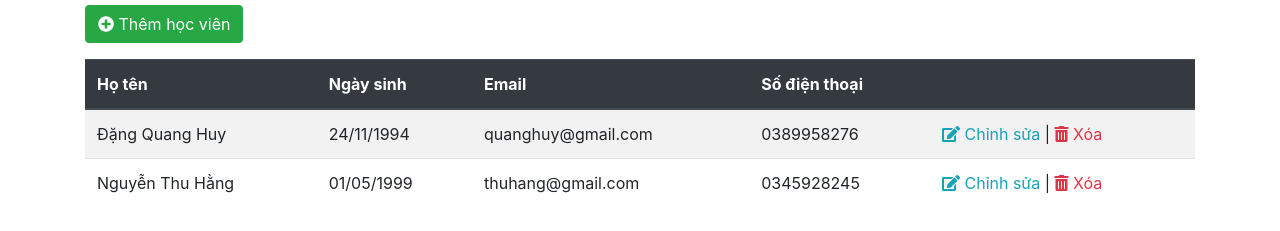
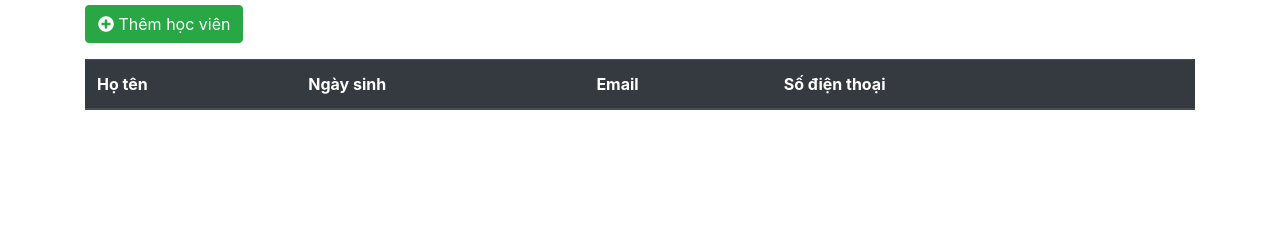
Before and after one commit to vudt0911/Student-API, a website: page public/index.html in a window 1280 px wide. Shown: the part 75-306 px from the top of the page. Drawn offline with nearby package versions, Linux system fonts and the light colour scheme; no server answers.

Commit message:
update file edit.js final

```diff
--- a/public/index.html
+++ b/public/index.html
@@ -32,30 +32,7 @@
                     </tr>
                 </thead>
 
-                <tbody>
-                    <tr>
-                        <td>Đặng Quang Huy</td>
-                        <td>24/11/1994</td>
-                        <td>quanghuy@gmail.com</td>
-                        <td>0389958276</td>
-                        <td>
-                            <a href="/edit.html?id=1" class="text-info"><i class="fa fa-edit"></i> Chỉnh sửa</a>
-                            |
-                            <a class="text-danger"><i class="fa fa-trash-alt"></i> Xóa</a>
-                        </td>
-                    </tr>
-                    <tr>
-                        <td>Nguyễn Thu Hằng</td>
-                        <td>01/05/1999</td>
-                        <td>thuhang@gmail.com</td>
-                        <td>0345928245</td>
-                        <td>
-                            <a href="/edit.html?id=2" class="text-info"><i class="fa fa-edit"></i> Chỉnh sửa</a>
-                            |
-                            <a class="text-danger"><i class="fa fa-trash-alt"></i> Xóa</a>
-                        </td>
-                    </tr>
-                </tbody>
+                <tbody></tbody>
             </table>
         </div>
     </div>
```
